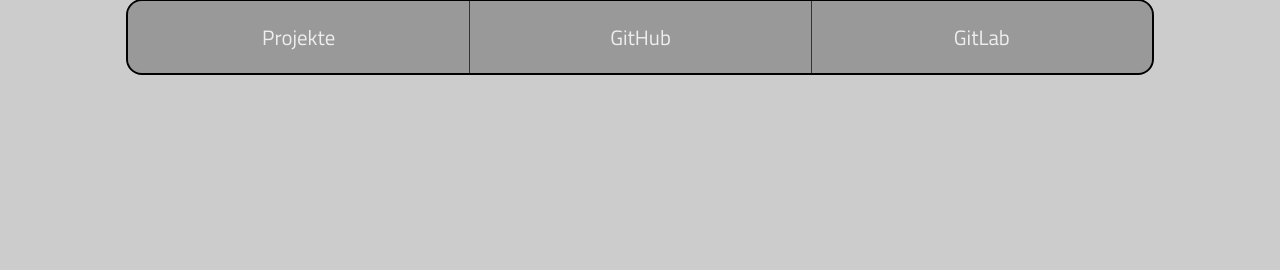
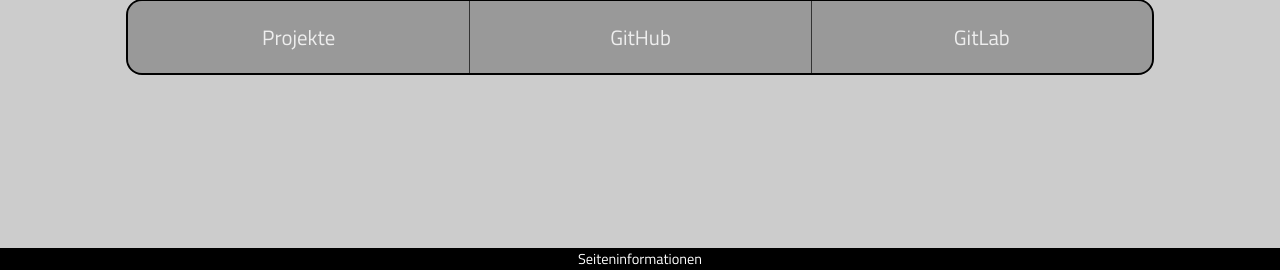
Before and after one commit to hopfenspace/hopfenspace.org, a PHP site: page / in a window 1280 px wide. Shown: the part 530-800 px from the top of the page. Run offline with PHP 8.4, Linux system fonts and the light colour scheme.

Commit message:
Added styled, fixed footer to the page

```diff
--- a/css/index.css
+++ b/css/index.css
@@ -13,6 +13,9 @@
     src: url('../fonts/TitilliumWeb-Light.ttf') format('truetype');
 }
 
+html {
+	background-color: #CCCCCC;
+}
 
 body {
 	margin: 0;
@@ -22,8 +25,6 @@
 }
 
 #wrapper {
-	background-color: #CCCCCC;
-
 	height: 100%;
 	width: 100%;
 
@@ -105,3 +106,17 @@
 li:first-child a {
 	border-left: none;
 }
+
+footer {
+	position: fixed;
+	left: 0;
+	bottom: 0;
+	width: 100%;
+
+	color: white;
+	background-color: black;
+
+	text-align: center;
+
+	font-size: 0.9em;
+}
--- a/index.php
+++ b/index.php
@@ -32,6 +32,9 @@
 					</li>
 				</ul>
 			</nav>
+			<footer>
+				Seiteninformationen
+			</footer>
 		</div>
 	</body>
 </html>
```
